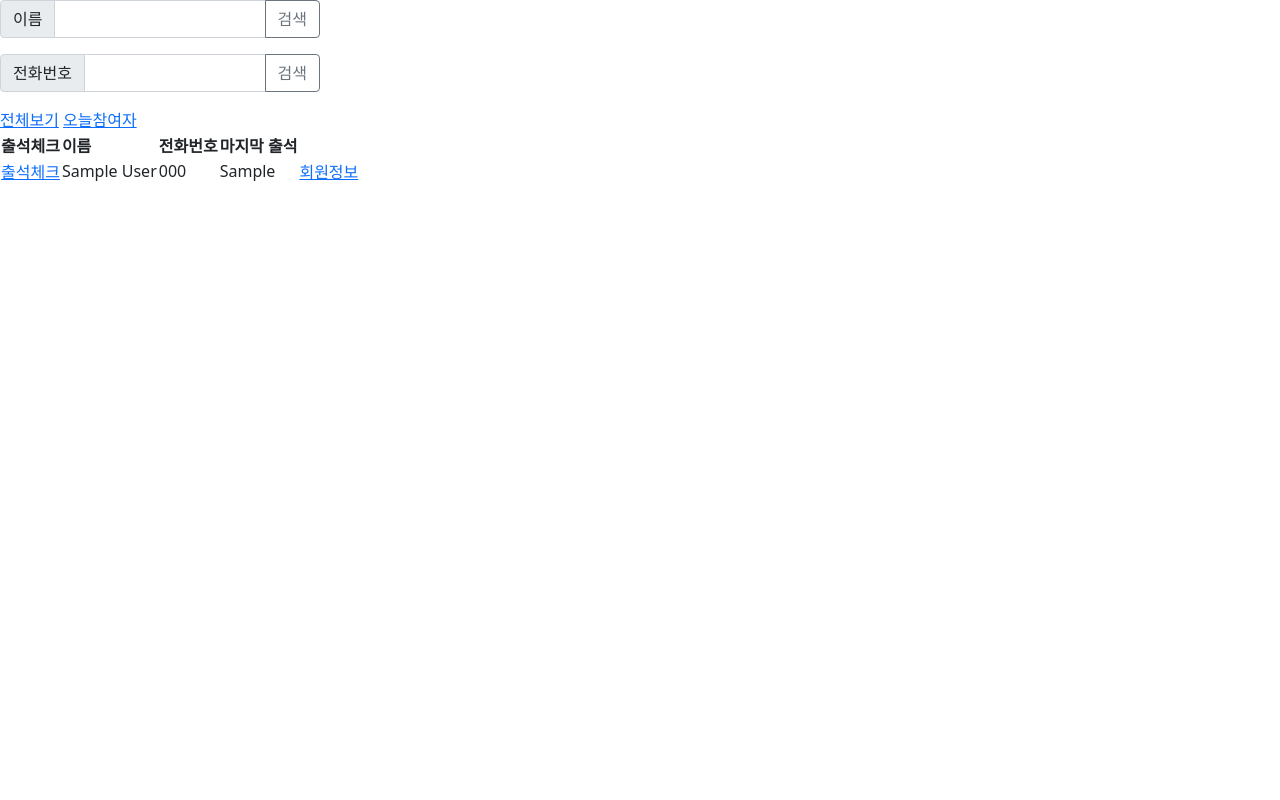
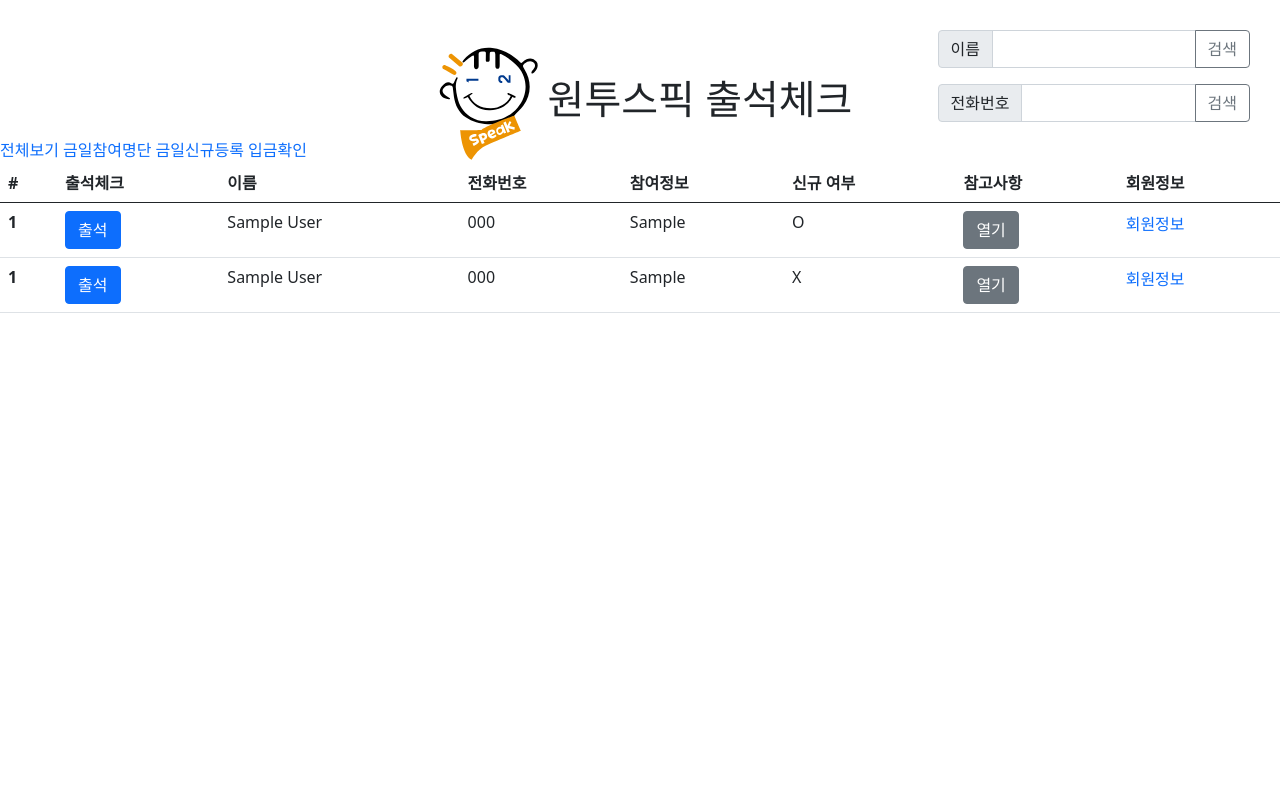
Before and after one commit to PPakSang/WTS, a Django app: page /onlyadmin/all in a window 1280 px wide. Run offline with Django 3.2, Linux system fonts and the light colour scheme; a user stored in the database is signed in; tables that the repository leaves empty hold one stand-in row (values such as "Sample post"); parts of the project's set-up code (start-up, migrations or seed data) failed here and were passed over.

Commit message:
adminpage reset

```diff
--- /dev/null
+++ b/WTS_web/static/admin.css
@@ -0,0 +1,39 @@
+*{
+    position: relative;
+}
+a :link{
+    text-decoration: none;
+}
+a :visited{
+    text-decoration: none;
+}
+
+a{
+    text-decoration: none;
+}
+
+#logo{
+    display: inline-block;
+    width: 120px;
+    vertical-align: middle;
+
+}
+h1{
+    line-height: 3;
+}
+#logo_box{
+    display: flex;
+    flex-direction: row;
+    position: absolute;
+    top: 10%;
+    left: 50%;
+    transform: translate(-50%);
+}
+
+.form_box{
+    margin-top: 30px;
+    margin-right: 30px;
+}
+.input-group{
+    left:75%
+}
--- a/WTS_web/study/models.py
+++ b/WTS_web/study/models.py
@@ -1,5 +1,6 @@
 from time import time
 from django.contrib.auth.backends import ModelBackend
+from django.contrib.auth.tokens import default_token_generator
 from django.core import validators
 from django.db import models
 from django.db.models.base import Model
@@ -33,6 +34,10 @@ class Student(models.Model):
     day4 = models.DateField(default=datetime.date.today(),verbose_name='네번째 참여일')
     plus_day = models.DateField(null=True,verbose_name='보너스 참여일')
 
+    deposit_status = (("1","미입금"),("2","예약금"),("3","완납"),)
+    deposit = models.CharField(max_length=1,default='1',choices=deposit_status)
+
+
     changed_day = models.DateField(default=datetime.date.today(),verbose_name='등록하기 한날')
 
 
--- a/WTS_web/study/urls.py
+++ b/WTS_web/study/urls.py
@@ -41,7 +41,8 @@ urlpatterns = [
 
     #admin
     path('onlyadmin/<option>', only_admin, name='adminpage'),
-    path('admindetail/<user_id>',admin_detail,name='admin_detail'),
+    path('deposit_page/<option>',deposit_view,name='deposit_view'),
+    path('checkdeposit/<option>/<user_id>',check_deposit,name='check_deposit'),
     path('checkin/<user_id>',check_in,name='check_in')
 
 ]
--- a/WTS_web/study/views.py
+++ b/WTS_web/study/views.py
@@ -31,23 +31,20 @@ import json
 
 
 
-
-
-
-
 def only_admin(request,option):
     if request.user.is_staff:
 
         if option == 'all':
-            students =Student.objects.all()
-            return render(request,'study/admin.html',{'students':students})
+            new_students = Student.objects.filter(deposit = '1')
+            students = Student.objects.all().exclude(day1__gte=datetime.date.today())
+            return render(request,'study/admin.html',{'students':students, 'new_students':new_students})
 
         if option == 'today':
-            students = Student.objects.filter(day1 = datetime.date.today())
-            students = students | Student.objects.filter(day2 = datetime.date.today())
+            new_students = Student.objects.filter(day1 = datetime.date.today())
+            students = Student.objects.filter(day2 = datetime.date.today())
             students = students | Student.objects.filter(day3 = datetime.date.today())
             students = students | Student.objects.filter(day4 = datetime.date.today())
-            return render(request,'study/admin.html',{'students':students})
+            return render(request,'study/admin.html',{'new_students': new_students,'students':students})
 
 
         if option == 'name':
@@ -59,15 +56,41 @@ def only_admin(request,option):
             if request.method == 'POST' :
                 students = Student.objects.filter(number = request.POST['number'])
                 return render(request,'study/admin.html',{'students':students})
-
+        if option == 'new':
+            new_students = Student.objects.filter(day1 = datetime.date.today())
+            return render(request,'study/admin.html',{'new_students':new_students})
     else:
         return redirect('index')
 
 
-def admin_detail(request,user_id):
+def check_deposit(request,option,user_id):
     student = Student.objects.get(pk = user_id)
-    print(student)
-    return render(request,'study/admin_detail.html',{"student" : student})
+    student.deposit = option
+    student.save()
+    return redirect('deposit_view','all')
+
+def deposit_view(request,option):
+    if option == 'name':
+        if request.method == 'POST':
+            students = Student.objects.filter(name = request.POST['name'])
+            return render(request,'study/depositview.html',{"students" : students})
+    if option == 'number':
+        if request.method == 'POST':
+            students = Student.objects.filter(number = request.POST['number'])
+            return render(request,'study/depositview.html',{"students" : students})
+    if option == 'not':
+        if request.method == 'POST':
+            students = Student.objects.all().exclude(deposit = '3')
+            return render(request,'study/depositview.html',{"students" : students})
+    if option == 'today':
+        if request.method == 'POST':
+            students = Student.objects.all().exclude(deposit = '3')
+            students = students.filter(day1 = datetime.date.today())
+            return render(request,'study/depositview.html',{"students" : students})
+
+    students = Student.objects.all()
+    return render(request,'study/depositview.html',{"students" : students})
+
 
 def check_in(request,user_id):
     student = Student.objects.get(pk = user_id)
--- a/WTS_web/templates/study/admin.html
+++ b/WTS_web/templates/study/admin.html
@@ -3,8 +3,19 @@
 <script src="https://code.jquery.com/jquery-3.6.0.min.js"
 integrity="sha256-/xUj+3OJU5yExlq6GSYGSHk7tPXikynS7ogEvDej/m4=" crossorigin="anonymous"></script>
 
+{% load static%}
+<link rel="stylesheet" href="{% static 'admin.css'%}">
 
-<form action="name" method="POST">
+
+
+
+<div>
+    <div id="logo_box">
+        <img id="logo" src="{% static 'img/logo_WTS.svg'%}" alt="">
+        <h1>원투스픽 출석체크</h1>
+    </div>
+    <div class="form_box">
+        <form action="adminpage/name" method="POST">
             {%csrf_token%}
             <div class="input-group w-25">
                 <span class="input-group-text">이름</span>
@@ -12,7 +23,7 @@ integrity="sha256-/xUj+3OJU5yExlq6GSYGSHk7tPXikynS7ogEvDej/m4=" crossorigin="ano
                 <button class="btn btn-outline-secondary" type="submit">검색</button>
             </div>
         </form>
-<form action="number" method="POST">
+        <form action="adminpage/number" method="POST">
             {%csrf_token%}
             <div class="input-group w-25">
                 <span class="input-group-text">전화번호</span>
@@ -20,37 +31,92 @@ integrity="sha256-/xUj+3OJU5yExlq6GSYGSHk7tPXikynS7ogEvDej/m4=" crossorigin="ano
                 <button class="btn btn-outline-secondary" type="submit">검색</button>
             </div>
         </form>
+    </div>
+</div>
 
-<a href="{% url 'adminpage' 'all'%}">전체보기</a> <a href="{% url 'adminpage' 'today'%}">오늘참여자</a> <br>
-<table>
+<a href="{% url 'adminpage' 'all'%}">전체보기</a> <a href="{% url 'adminpage' 'today'%}">금일참여명단</a>
+<a href="{% url 'adminpage' 'new'%}">금일신규등록</a> <a href="{% url 'deposit_view' 'all'%}">입금확인</a><br>
+<table class="table">
     <thead>
         <tr>
-            <th>출석체크</th>
-            <th>이름</th>
-            <th>전화번호</th>
-            <th>마지막 출석</th>
+            <th scope="col">#</th>
+            <th scope="col">출석체크</th>
+            <th scope="col">이름</th>
+            <th scope="col">전화번호</th>
+            <th scope="col">참여정보</th>
+            <th>신규 여부</th>
+            <th>참고사항</th>
+            <th scope="col">회원정보</th>
         </tr>
     </thead>
     <tbody>
-        {% for student in students%}
+
+        {% for student in new_students%}
         <tr>
-            <td><a  class="check_in" id="{{student.pk}}">출석체크</a></td>
+            <th scope="row">{{forloop.counter}}</th>
+            <td><span id="{{student.pk}}" class="btn btn-primary check_in">출석</span></td>
             <td>{{student.name}} </td>
             <td>{{student.number}}</td>
             <td>{{student.check_in}}</td>
-            <td><a href="http://127.0.0.1:8000/admin/study/student/{{student.pk}}/change/">회원정보</a></td>
+            <td>O</td>
+            <td><button type="button" name="{{forloop.counter}}" id="comment_open_{{forloop.counter}}" class="btn btn-secondary" data-bs-toggle="modal" data-bs-target="#exampleModal" onclick="comment(this)">열기</button></td>
+            <td><a href="http://127.0.0.1:8000/admin/study/student/{{student.pk}}/change/" target="_blank">회원정보</a></td>
+            <div id="comment{{forloop.counter}}" style="display: none;">{{student.comment}}</div>
+        </tr>
+
+        {%endfor%}
+
+        {% for student in students%}
+        <tr>
+            <th scope="row">{{forloop.counter}}</th>
+            <td><span id="{{student.pk}}" class="btn btn-primary check_in">출석</span></td>
+            <td>{{student.name}} </td>
+            <td>{{student.number}}</td>
+            <td>{{student.check_in}}</td>
+            <td>X</td>
+            <td><button type="button" name="{{forloop.counter}}" id="comment_open_{{forloop.counter}}" class="btn btn-secondary" data-bs-toggle="modal" data-bs-target="#exampleModal" onclick="comment(this)">열기</button></td>
+            <td><a href="http://127.0.0.1:8000/admin/study/student/{{student.pk}}/change/" target="_blank">회원정보</a></td>
+            <div id="comment{{forloop.counter}}" style="display: none;">{{student.comment}}</div>
         </tr>
         {%endfor%}
     </tbody>
 </table>
 
+<div class="modal fade" id="exampleModal" tabindex="-1" aria-labelledby="exampleModalLabel" aria-hidden="true">
+    <div class="modal-dialog">
+      <div class="modal-content">
+        <div class="modal-header">
+          <h5 class="modal-title" id="exampleModalLabel">참고 사항</h5>
+          <button type="button" class="btn-close" data-bs-dismiss="modal" aria-label="Close"></button>
+        </div>
+        <div class="modal-body">
+
+        </div>
+        <div class="modal-footer">
+          <button type="button" class="btn btn-primary" data-bs-dismiss="modal">확인</button>
+        </div>
+      </div>
+    </div>
+</div>
+
+  <script src="https://cdn.jsdelivr.net/npm/bootstrap@5.0.1/dist/js/bootstrap.bundle.min.js"
+  integrity="sha384-gtEjrD/SeCtmISkJkNUaaKMoLD0//ElJ19smozuHV6z3Iehds+3Ulb9Bn9Plx0x4"
+  crossorigin="anonymous"></script>
 
 <script>
+    // 출석체크
     $('.check_in').on('click',function(){
         console.log(this.target)
-        $(this).fadeOut()
+        $(this).addClass('disabled')
+        alert("출석되었습니다")
         $.ajax({
             url:"/checkin/"+this.id
         })
     })
+
+    function comment(e){
+        console.log(e)
+        $('.modal-body').html($('#comment'+e.name).html())
+    }
+
 </script>
```
Also changed, not shown: WTS_web/templates/study/admin_detail.html (+68 -17 lines). Lines whose indentation alone changed are shown as unchanged.
